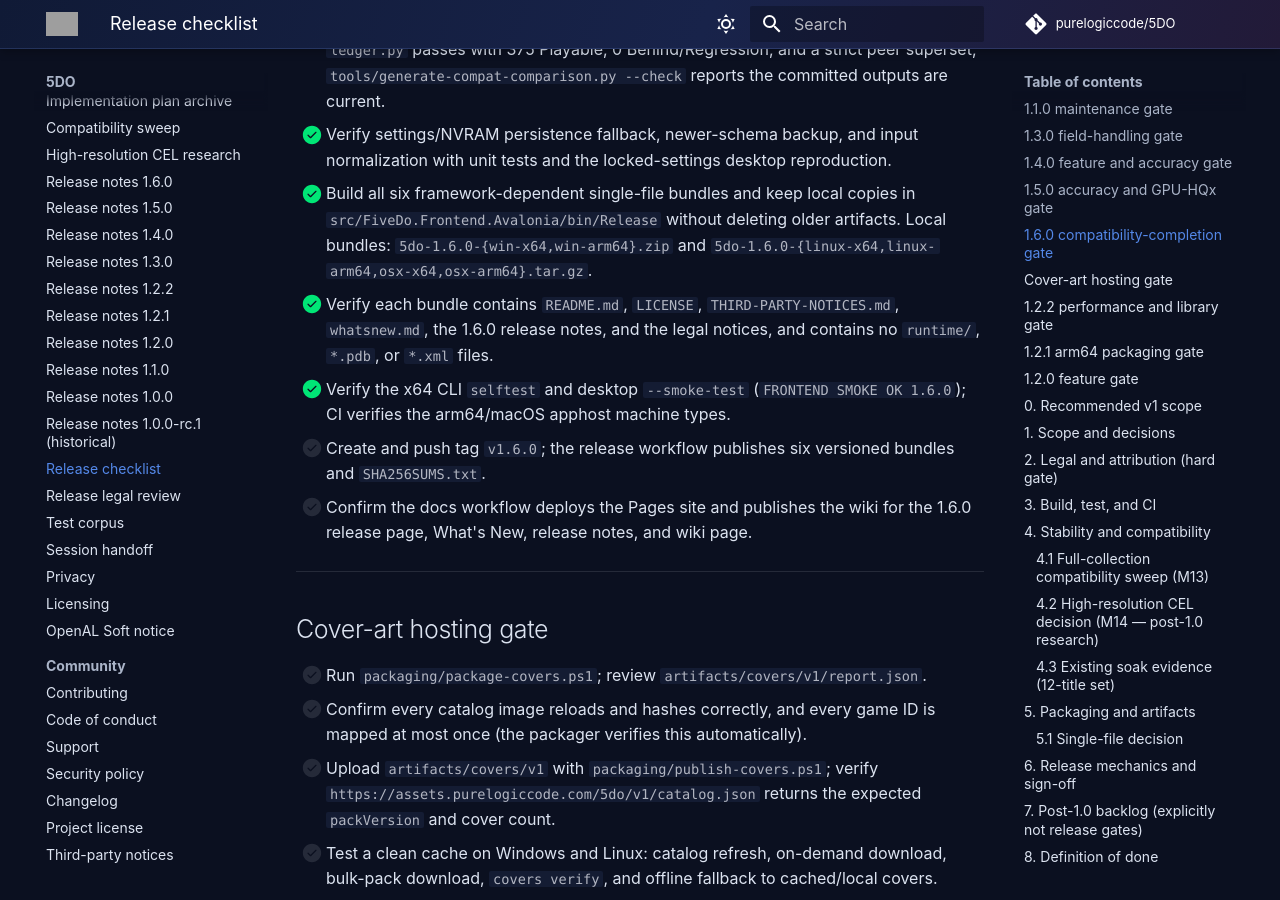
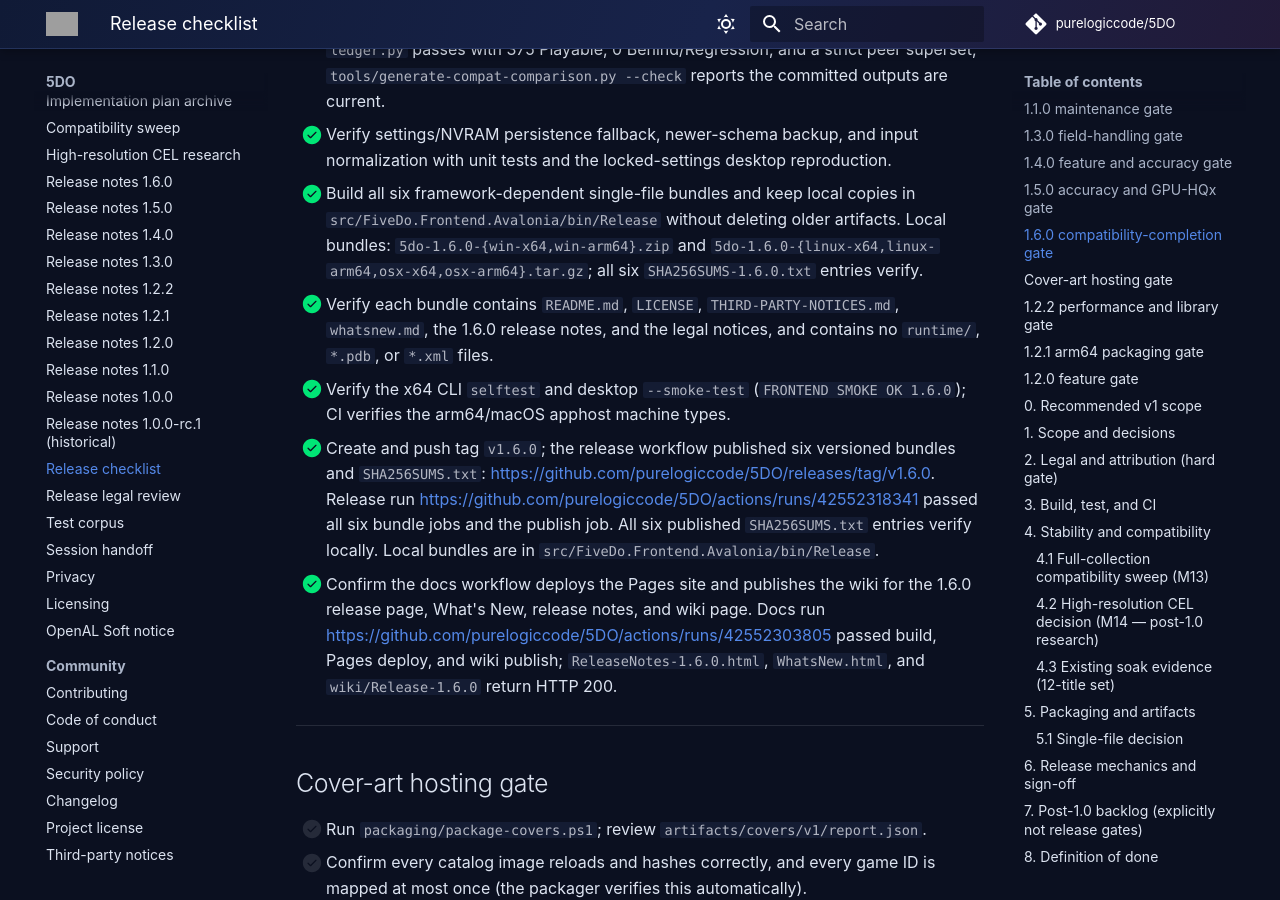
Before and after one commit to purelogiccode/5DO, an MkDocs documentation site: the page built from docs/ReleaseChecklist.md, in a window 1280 px wide and 900 px high, scrolled down 4449 px. Built offline with MkDocs 1.6.1 and Material for MkDocs 9.7.7, drawn with Linux system fonts in a browser that asks for light colours; comment, search, counter and statistics services are not loaded; grey boxes are pictures that could not be loaded.

Commit message:
Record 1.6.0 release evidence

```diff
--- a/docs/ReleaseChecklist.md
+++ b/docs/ReleaseChecklist.md
@@ -174,16 +174,24 @@ run, screenshot, or recorded hash), not just an intention. Update `docs/Status.m
 - [x] Build all six framework-dependent single-file bundles and keep local copies in
       `src/FiveDo.Frontend.Avalonia/bin/Release` without deleting older artifacts.
       Local bundles: `5do-1.6.0-{win-x64,win-arm64}.zip` and
-      `5do-1.6.0-{linux-x64,linux-arm64,osx-x64,osx-arm64}.tar.gz`.
+      `5do-1.6.0-{linux-x64,linux-arm64,osx-x64,osx-arm64}.tar.gz`; all six
+      `SHA256SUMS-1.6.0.txt` entries verify.
 - [x] Verify each bundle contains `README.md`, `LICENSE`, `THIRD-PARTY-NOTICES.md`,
       `whatsnew.md`, the 1.6.0 release notes, and the legal notices, and contains no
       `runtime/`, `*.pdb`, or `*.xml` files.
 - [x] Verify the x64 CLI `selftest` and desktop `--smoke-test`
       (`FRONTEND SMOKE OK 1.6.0`); CI verifies the arm64/macOS apphost machine types.
-- [ ] Create and push tag `v1.6.0`; the release workflow publishes six versioned
-      bundles and `SHA256SUMS.txt`.
-- [ ] Confirm the docs workflow deploys the Pages site and publishes the wiki for the
-      1.6.0 release page, What's New, release notes, and wiki page.
+- [x] Create and push tag `v1.6.0`; the release workflow published six versioned
+      bundles and `SHA256SUMS.txt`:
+      <https://github.com/purelogiccode/5DO/releases/tag/v1.6.0>. Release run
+      <https://github.com/purelogiccode/5DO/actions/runs/42552318341> passed all six
+      bundle jobs and the publish job. All six published `SHA256SUMS.txt` entries verify
+      locally. Local bundles are in `src/FiveDo.Frontend.Avalonia/bin/Release`.
+- [x] Confirm the docs workflow deploys the Pages site and publishes the wiki for the
+      1.6.0 release page, What's New, release notes, and wiki page. Docs run
+      <https://github.com/purelogiccode/5DO/actions/runs/42552303805> passed build,
+      Pages deploy, and wiki publish; `ReleaseNotes-1.6.0.html`, `WhatsNew.html`, and
+      `wiki/Release-1.6.0` return HTTP 200.
 
 ---
 
```
Also changed, not shown: docs/Compatibility.md (+4 -2 lines), docs/ImplementationPlan.md (+11 -6 lines), docs/Status.md (+7 -1 lines).
